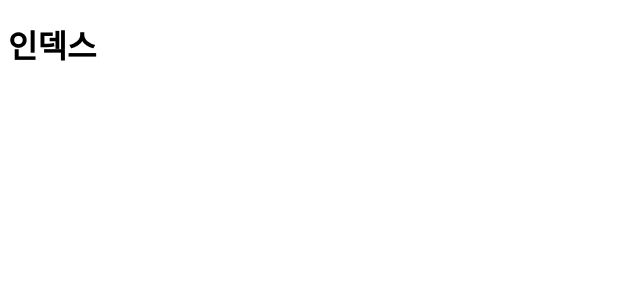
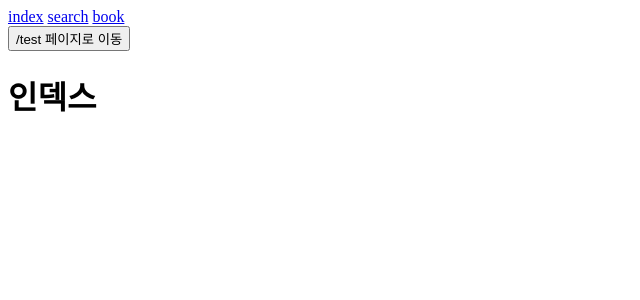
Before and after one commit to joker77z/Next.js-For-Study, a Next.js app in the folder onebite-next/section02/: page / in a window 1280 px wide. Shown: the top 300 px of the page, without its empty margins (0-640 px from the left). Built offline with nearby package versions, Linux system fonts and the light colour scheme.

Commit message:
[Page Router] 네비게이팅, Prefetching

```diff
--- /dev/null
+++ b/onebite-next/section02/src/pages/404.tsx
@@ -0,0 +1,3 @@
+export default function Page() {
+  return <h1>Not Found!</h1>;
+}
--- a/onebite-next/section02/src/pages/_app.tsx
+++ b/onebite-next/section02/src/pages/_app.tsx
@@ -1,6 +1,35 @@
 import "@/styles/globals.css";
 import type { AppProps } from "next/app";
+import Link from "next/link";
+import { useRouter } from "next/router";
+import { useEffect } from "react";
 
 export default function App({ Component, pageProps }: AppProps) {
-  return <Component {...pageProps} />;
+  const router = useRouter();
+
+  const handleClickButton = () => {
+    router.push("/test");
+  };
+
+  useEffect(() => {
+    router.prefetch("/test");
+  }, []);
+
+  return (
+    <>
+      <header>
+        <Link href={"/"}>index</Link>
+        &nbsp;
+        <Link href={"/search"} prefetch={false}>
+          search
+        </Link>
+        &nbsp;
+        <Link href={"/book/1"}>book</Link>
+        <div>
+          <button onClick={handleClickButton}>/test 페이지로 이동</button>
+        </div>
+      </header>
+      <Component {...pageProps} />
+    </>
+  );
 }
```
Also changed, not shown: onebite-next/section02/src/pages/book/[[...id]].tsx (added, +9 -0 lines), onebite-next/section02/src/pages/search/index.tsx (added, +10 -0 lines), onebite-next/section02/src/pages/search.tsx (deleted).
